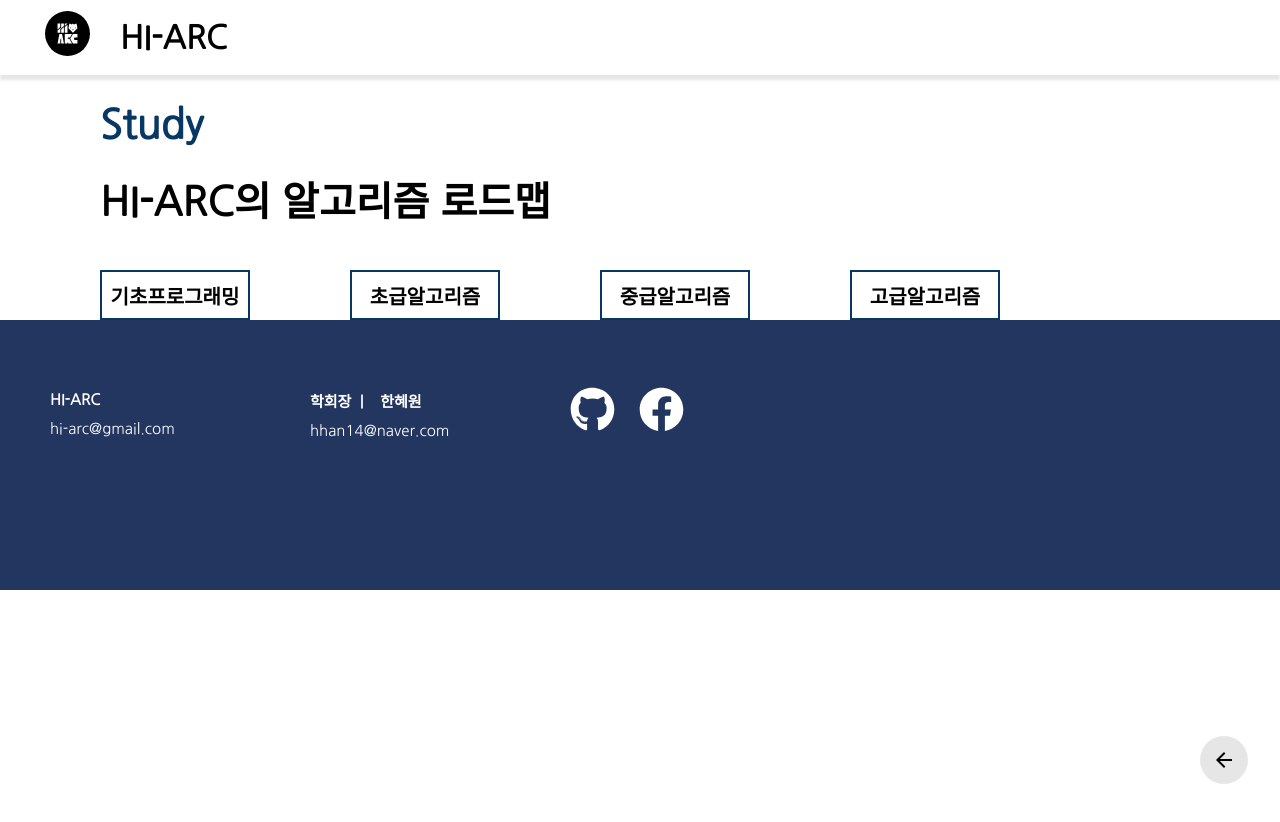
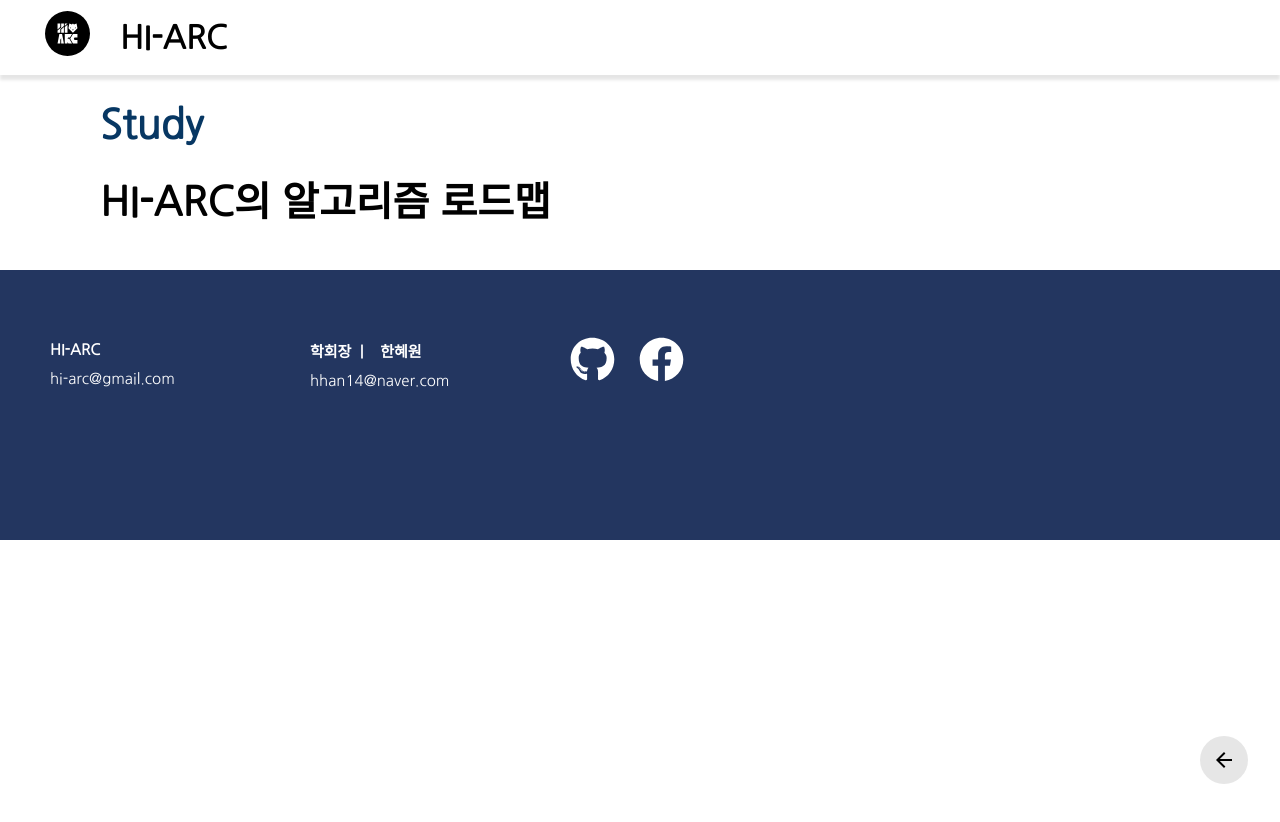
Before and after one commit to HI-ARC/web-dev, a Gatsby site: page /study in a window 1280 px wide. Built offline with nearby package versions, Linux system fonts and the light colour scheme; Gatsby itself is replaced by a stand-in of ours.

Commit message:
md 파일 필터링

```diff
--- a/src/components/Main/Studylist.tsx
+++ /dev/null
@@ -1,43 +0,0 @@
-import React, { FunctionComponent } from 'react';
-import styled from '@emotion/styled';
-
-export interface StudyListProps {
-  selectedStudy: string;
-  StudyList: {
-    [key: string]: number;
-  };
-}
-
-const StudyListWrapper = styled.div`
-  display: flex;
-  flex-wrap: wrap;
-  width: 1200px;
-  padding-left: 50px;
-`;
-const StudyListItem = styled.div`
-  margin-right: 20px;
-  border: 2px solid #073763;
-  width: 150px;
-  height: 50px;
-  font-weight: bolder;
-  font-size: 20px;
-  text-align: center;
-  background-color: #ffffff;
-  margin: 0px 50px;
-  line-height: 50px;
-`;
-
-const StudyList: FunctionComponent<StudyListProps> = function ({
-  selectedStudy,
-  StudyList,
-}) {
-  return (
-    <StudyListWrapper>
-      {Object.entries(StudyList).map(([name]) => (
-        <StudyListItem>{name}</StudyListItem>
-      ))}
-    </StudyListWrapper>
-  );
-};
-
-export default StudyList;
--- a/src/pages/study.tsx
+++ b/src/pages/study.tsx
@@ -1,5 +1,5 @@
 import React, { FunctionComponent } from 'react';
-import { Link } from 'gatsby';
+import { graphql } from 'gatsby';
 import GlobalStyle from 'components/Common/GlobalStyle';
 import Header from 'components/Common/Header';
 import Footer from 'components/Common/Footer';
@@ -14,14 +14,17 @@ const Study_LIST = {
   중급알고리즘: 3,
   고급알고리즘: 4,
 };
-
 interface InfoPageProps {
+  location: {
+    search: string;
+  };
   data: {
-    site: {
-      siteMetadata: {
-        title: string;
-        description: string;
-        author: string;
+    allMarkdownRemark: {
+      edges: PostType[];
+    };
+    file: {
+      childImageSharp: {
+        fluid: ProfileImageProps['profileImage'];
       };
     };
   };
@@ -33,7 +36,6 @@ const InfoPage: FunctionComponent<InfoPageProps> = () => {
       <GlobalStyle />
       <Header />
       <StudyTitle studytitle="Study" />
-      <StudyList selectedStudy="Web" StudyList={Study_LIST} />
       <Scroll showBelow={250} />
       <BackButton />
       <Footer />
```
Also changed, not shown: contents/study1.md (deleted, +0 -7 lines), src/components/Main/ActivityCard.tsx (+11 -2 lines).
